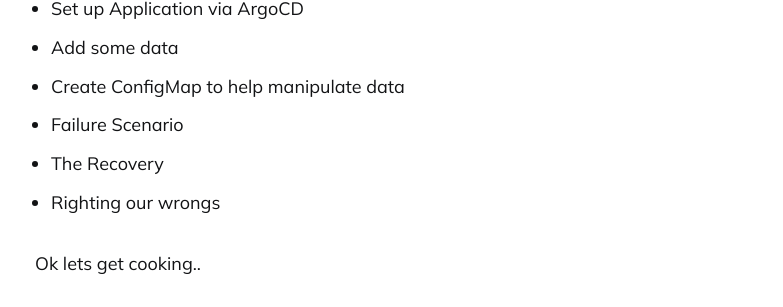
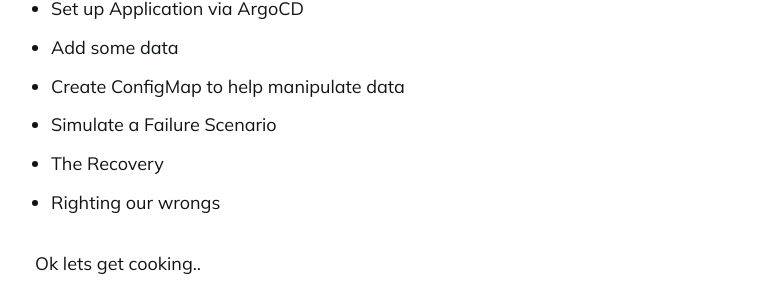
Before and after one commit to newellbrandon/kastendevhub.github.io, a Jekyll site: the page built from _posts/2024-04-25-integrating-backups-into-gitops.md, in a window 1280 px wide and 900 px high, scrolled down 5992 px. Shown: the part 147-454 px from the top of the window, without its empty margins (235-1018 px from the left). Built offline with Jekyll 4.4.1, drawn with Linux system fonts in a browser that asks for light colours.

Commit message:
Update _posts/2024-04-25-integrating-backups-into-gitops.md
Co-authored-by: slotdawg <mattslotten@gmail.com>

```diff
--- a/_posts/2024-04-25-integrating-backups-into-gitops.md
+++ b/_posts/2024-04-25-integrating-backups-into-gitops.md
@@ -82,7 +82,7 @@ The steps we will cover here will be:
 - Set up Application via ArgoCD
 - Add some data
 - Create ConfigMap to help manipulate data
-- Failure Scenario
+- Simulate a Failure Scenario
 - The Recovery
 - Righting our wrongs
 
```
